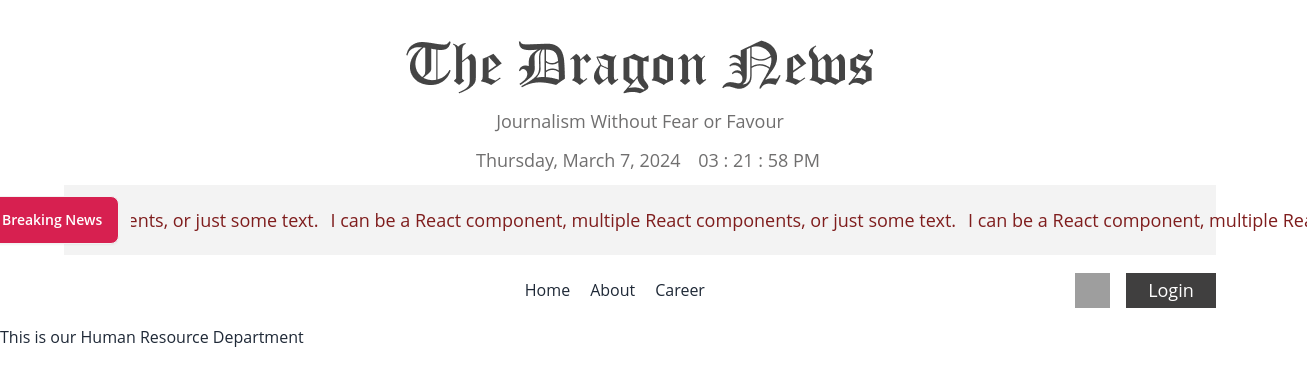
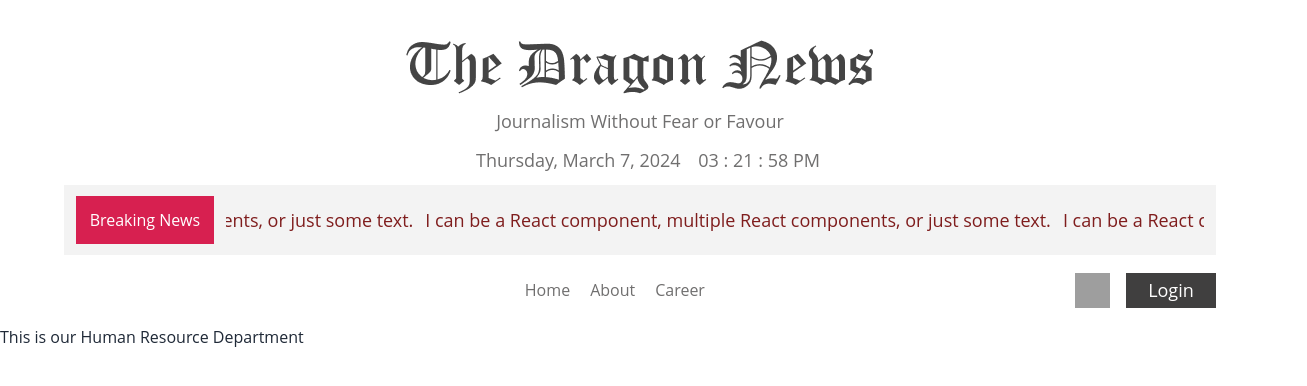
Before and after one commit to younuskhan1/dragon-news-tailwind-done-by-me, a React (Vite) app: page /career in a window 1280 px wide. Shown: the top 386 px of the page, 1307 px wide, since content can reach past the window. Built offline with nearby package versions, Linux system fonts and the light colour scheme; grey boxes are pictures that could not be loaded.

Commit message:
the breaking news button is edited

```diff
--- a/src/Components/Navbar/Navbar.jsx
+++ b/src/Components/Navbar/Navbar.jsx
@@ -14,8 +14,8 @@
             <h1 className="text-center text-[18px] pt-2 text-[#706F6F]">Journalism Without Fear or Favour</h1>
             <TimeTable></TimeTable>
             <div className="w-[90%] h-[70px] bg-[#f3f3f3] m-auto flex justify-center items-center">
-                <div className="flex">
-                    <button className="btn bg-[#d72050] mx-3 text-white">Breaking News</button>
+                <div className="w-[98%] flex">
+                    <button className="w-[160px] h-[48px] bg-[#d72050] mr-3 text-white">Breaking News</button>
                     <Marquee pauseOnHover = {true} speed={80}>
                         <Link className="mr-3 text-[18px] text-red-900" to = "/">I can be a React component, multiple React components, or just some text.</Link>
                         <Link className="mr-3 text-[18px] text-red-900" to = "/">I can be a React component, multiple React components, or just some text.</Link>
@@ -27,7 +27,7 @@
             </div>
             <div className="flex justify-end w-[90%] m-auto">
                 <div className="w-[60%] h-[70px] flex justify-between mr-0 items-center">
-                    <ul className="flex">
+                    <ul className="flex text-[#706F6F]">
                         <li className="mr-5 cursor-pointer">Home</li>
                         <li className="mr-5 cursor-pointer">About</li>
                         <li className="cursor-pointer">Career</li>
```
